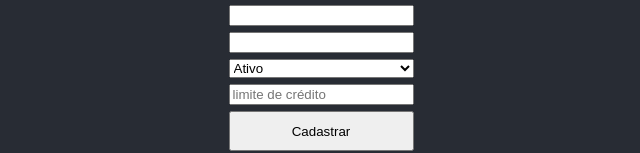
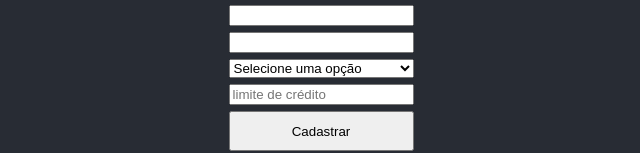
Before and after one commit to eniosombra/example-react-hook-form, a React (Create React App) app: page / in a window 1280 px wide. Shown: the part 358-511 px from the top of the page, without its empty margins (319-959 px from the left). Built offline with nearby package versions, Linux system fonts and the light colour scheme.

Commit message:
validacao de campos do tipo select

```diff
--- a/src/App.tsx
+++ b/src/App.tsx
@@ -56,10 +56,12 @@ function App() {
           </span>
         )}
 
-        <select {...register('status')}>
+        <select {...register('status', { required: true })}>
+          <option value="">Selecione uma opção</option>
           <option value="active">Ativo</option>
           <option value="inactive">Inativo</option>
         </select>
+        {errors.status && <span>Selecione uma opção</span>}
 
         <input
           type="number"
```
